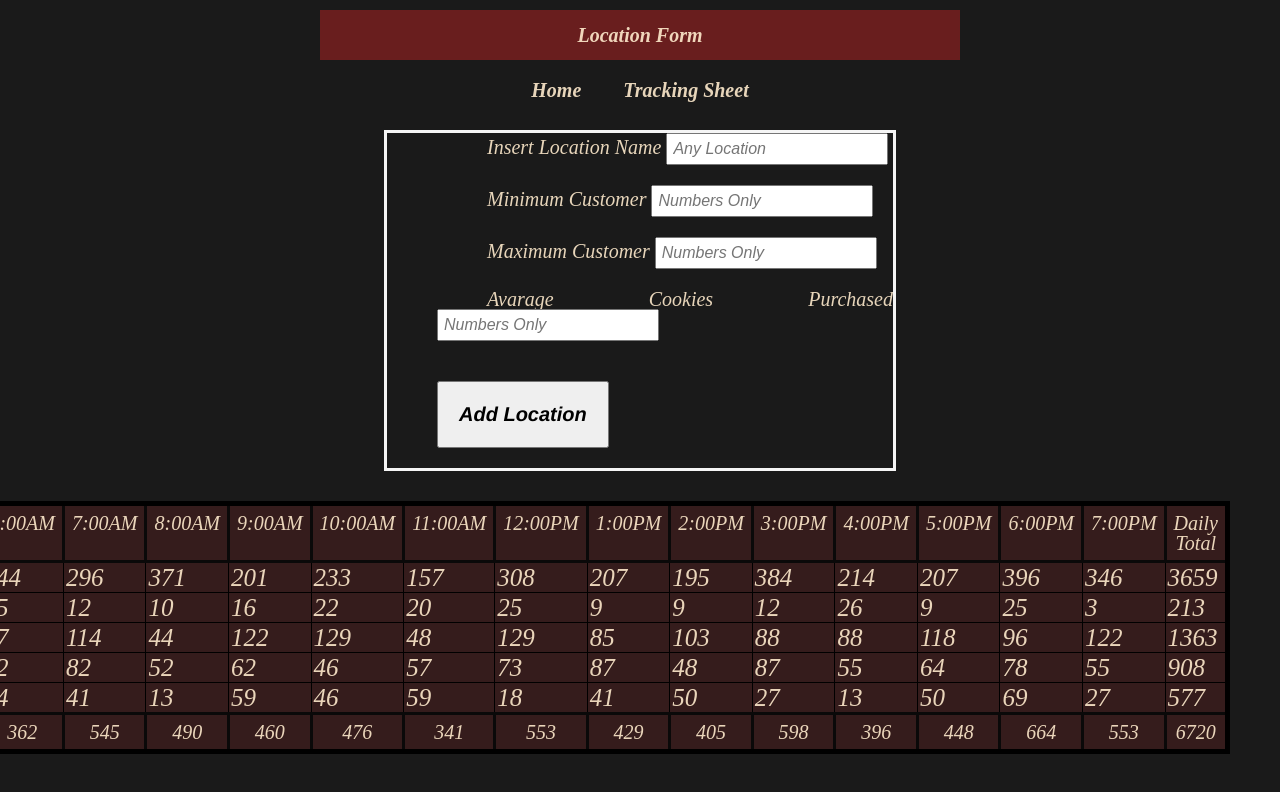
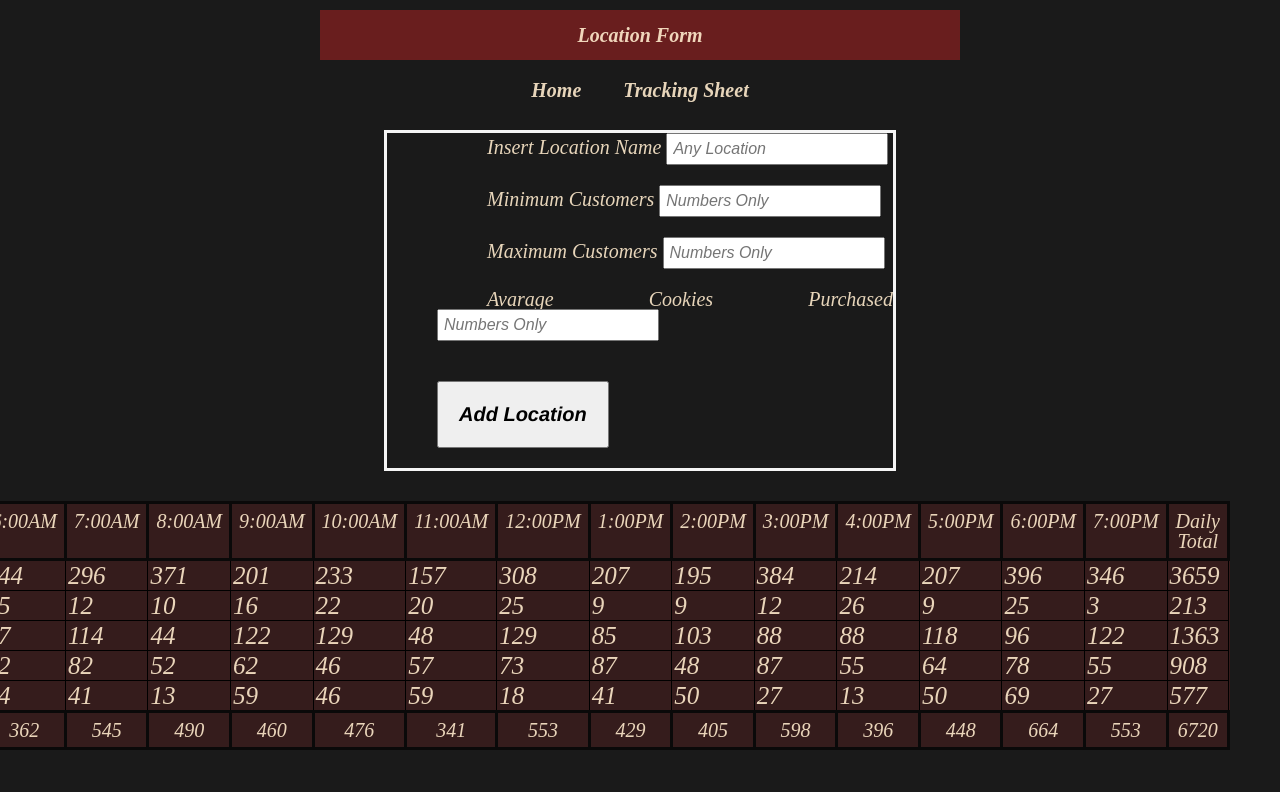
Before and after one commit to NihadZeidan/cookie-stand, a plain HTML site: page Pages/form.html in a window 1280 px wide. Drawn offline with Linux system fonts and the light colour scheme.

Commit message:
Final lab09

```diff
--- a/Pages/form.html
+++ b/Pages/form.html
@@ -26,12 +26,12 @@
                 </input>
                 <br> <br>
 
-                <label for="minCustomer"> Minimum Customer </label>
+                <label for="minCustomer"> Minimum Customers </label>
                 <input type="number" id="minCustomer" name="minCustomer" required="yes" placeholder="Numbers Only">
                 </input>
                 <br> <br>
 
-                <label for="maxCustomer"> Maximum Customer </label>
+                <label for="maxCustomer"> Maximum Customers </label>
                 <input type="number" id="maxCustomer" name="maxCustomer" required="yes" placeholder="Numbers Only">
                 </input>
                 <br> <br>
@@ -48,7 +48,7 @@
             </fieldset>
         </form>
 
-        <table id="parent" style="border: black; border-width: 5px; border-style: solid;"></table>
+        <table id="parent"> </table>
 
     </main>
 
```
Also changed, not shown: Pages/sales.html (+3 -1 lines), js/app.js (+4 -4 lines), js/form.js (deleted).
